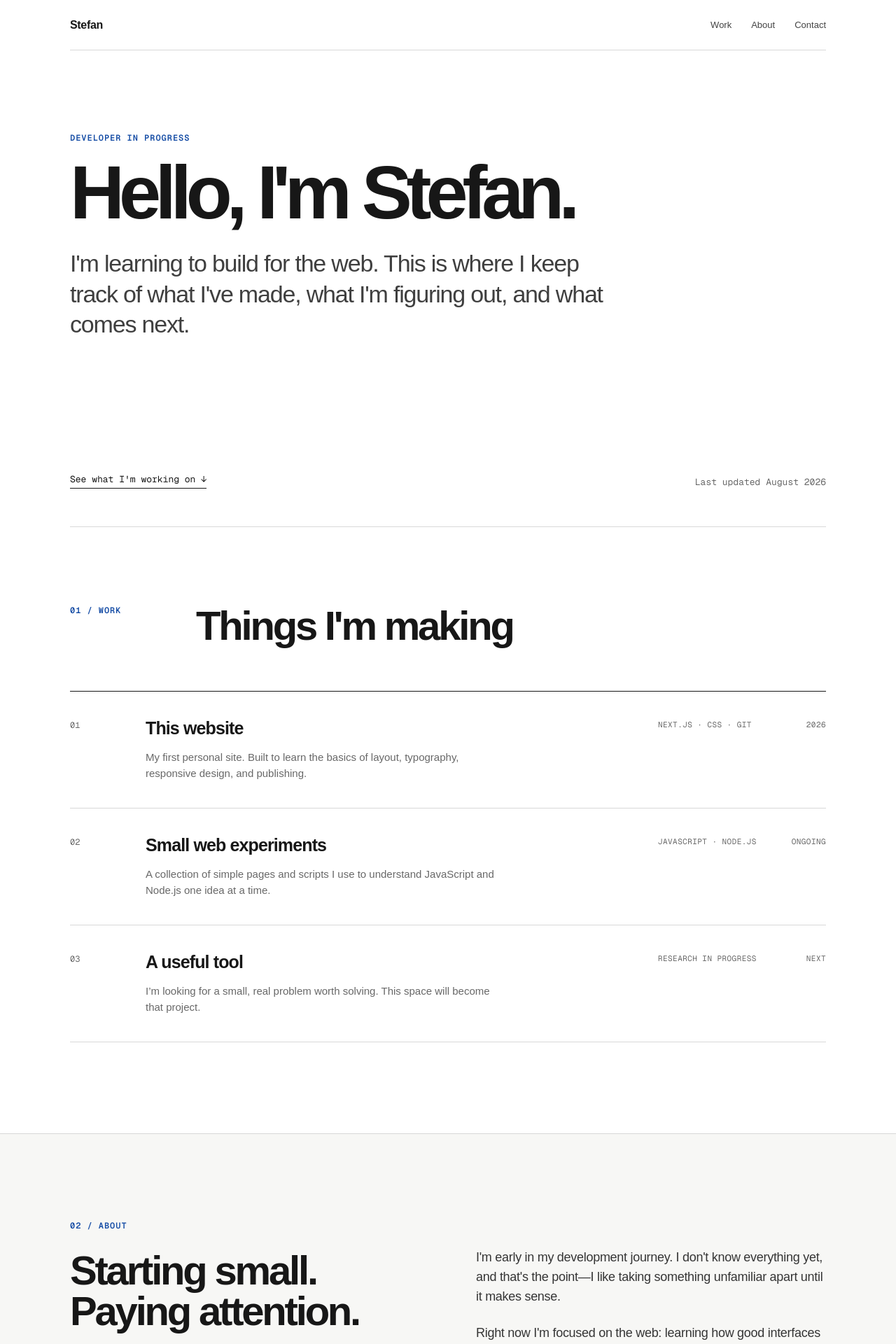
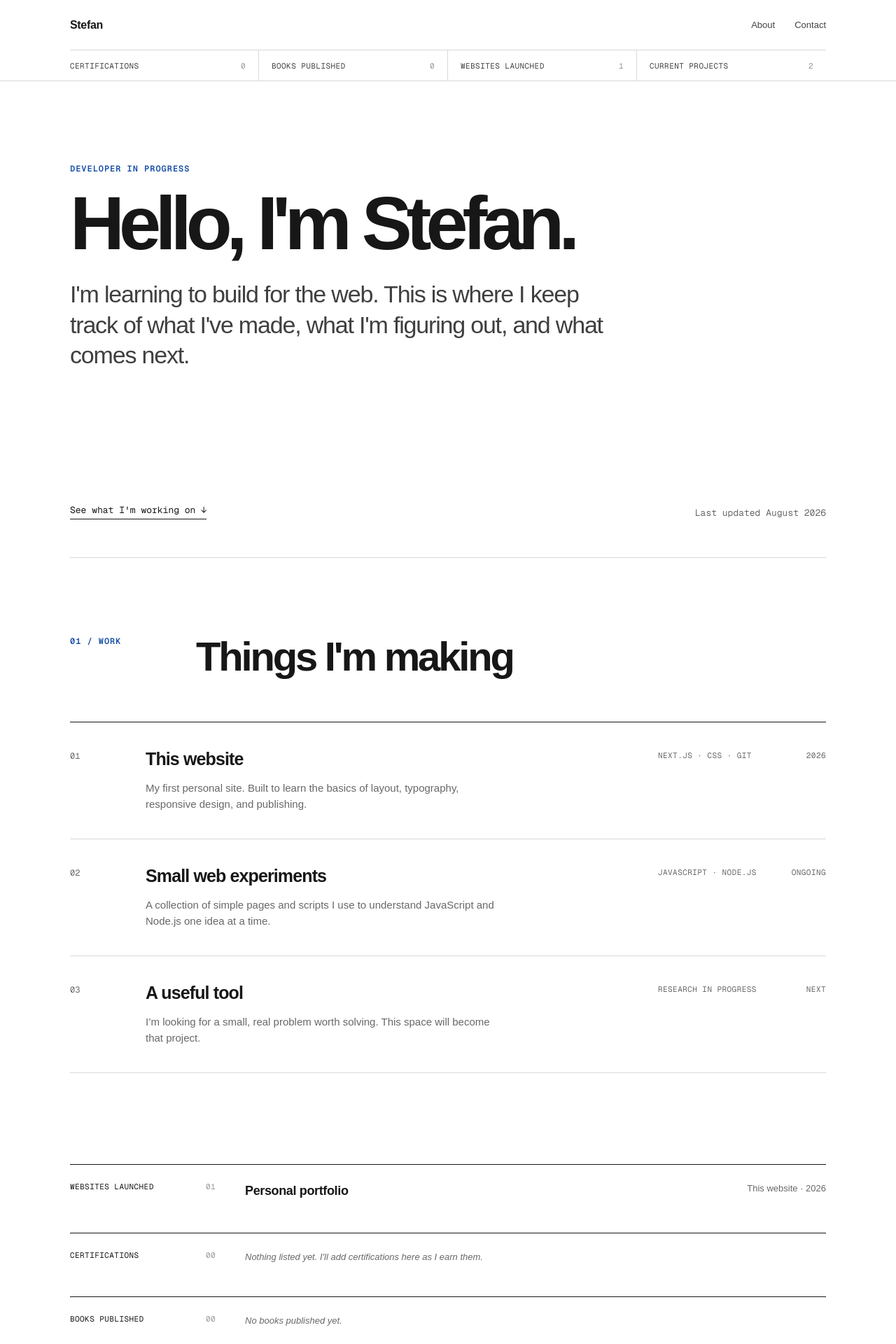
Before and after one commit to WHYDOESTHISWORLDEXIST/stefan-portfolio, a Next.js app: page / in a window 1280 px wide. Shown: the top 1920 px of the page at 70% size. Built offline with nearby package versions, Linux system fonts and the light colour scheme.

Commit message:
Add portfolio topic index

```diff
--- a/app/globals.css
+++ b/app/globals.css
@@ -9,6 +9,10 @@ a { color:inherit; text-decoration:none; }
 .nav { height:72px; display:flex; align-items:center; justify-content:space-between; border-bottom:1px solid var(--line); }
 .wordmark { font-size:16px; font-weight:700; letter-spacing:-.02em; }
 .navLinks { display:flex; gap:28px; font-size:13px; color:#444; }.navLinks a:hover { text-decoration:underline; text-underline-offset:4px; }
+.topicBar { position:sticky; top:0; z-index:20; background:rgba(255,255,255,.96); border-bottom:1px solid var(--line); backdrop-filter:blur(12px); }
+.topicBarInner { display:grid; grid-template-columns:repeat(4,1fr); }
+.topicBar a { min-width:0; padding:15px 18px 14px 0; display:flex; align-items:center; justify-content:space-between; gap:12px; border-right:1px solid var(--line); color:#444; font:11px var(--font-geist-mono),monospace; text-transform:uppercase; letter-spacing:.04em; }
+.topicBar a:not(:first-child) { padding-left:18px; }.topicBar a:last-child { border-right:0; }.topicBar a:hover span { color:var(--accent); }.topicBar strong { font-weight:400; color:#999; }
 .hero { min-height:680px; padding:118px 0 54px; display:flex; flex-direction:column; align-items:flex-start; }
 .kicker,.sectionHead>p { margin:0; color:var(--accent); font:600 12px/1.2 var(--font-geist-mono),monospace; text-transform:uppercase; letter-spacing:.08em; }
 .hero h1 { margin:20px 0 28px; font-size:clamp(60px,9vw,108px); line-height:.95; letter-spacing:-.075em; font-weight:600; }
@@ -17,7 +21,8 @@ a { color:inherit; text-decoration:none; }
 .heroMeta a { color:var(--ink); border-bottom:1px solid var(--ink); padding-bottom:3px; }
 .work { padding:112px 0 130px; border-top:1px solid var(--line); }.sectionHead { display:grid; grid-template-columns:180px 1fr; margin-bottom:64px; }.sectionHead h2 { margin:0; font-size:clamp(38px,5vw,58px); line-height:1; letter-spacing:-.055em; font-weight:600; }
 .projectList { border-top:1px solid var(--ink); }.project { display:grid; grid-template-columns:70px 1fr 240px; gap:38px; padding:34px 0 38px; border-bottom:1px solid var(--line); }.projectNumber { padding-top:6px; color:var(--muted); font:12px var(--font-geist-mono),monospace; }.project h3 { margin:0 0 10px; font-size:25px; letter-spacing:-.035em; font-weight:600; }.project p { max-width:520px; margin:0; color:var(--muted); font-size:15px; line-height:1.55; }.projectMeta { display:flex; justify-content:space-between; gap:16px; padding-top:6px; color:var(--muted); font:11px/1.4 var(--font-geist-mono),monospace; text-transform:uppercase; letter-spacing:.04em; }
+.record { padding:0 0 130px; }.recordBlock { scroll-margin-top:72px; display:grid; grid-template-columns:250px 1fr; border-top:1px solid var(--ink); padding:24px 0 46px; }.recordTitle { display:flex; justify-content:space-between; padding-right:42px; }.recordTitle p,.recordTitle span { margin:0; font:11px var(--font-geist-mono),monospace; text-transform:uppercase; letter-spacing:.04em; }.recordTitle span { color:#999; }.recordEntry { display:flex; justify-content:space-between; gap:24px; }.recordEntry strong { font-size:18px; letter-spacing:-.02em; }.recordEntry span,.emptyEntry { color:var(--muted); font-size:13px; line-height:1.5; }.emptyEntry { font-style:italic; }
 .about { background:var(--paper); border-block:1px solid var(--line); padding:124px 0; }.aboutGrid { display:grid; grid-template-columns:1fr 1fr; gap:80px; }.about .sectionHead { display:block; }.about .sectionHead>p { margin-bottom:28px; }.aboutCopy { padding-top:39px; }.aboutCopy>p { margin:0 0 24px; color:#353535; font-size:18px; line-height:1.55; letter-spacing:-.016em; }.aboutCopy dl { margin:54px 0 0; border-top:1px solid var(--line); }.aboutCopy dl div { display:grid; grid-template-columns:130px 1fr; padding:16px 0; border-bottom:1px solid var(--line); }.aboutCopy dt { color:var(--muted); font:11px var(--font-geist-mono),monospace; text-transform:uppercase; }.aboutCopy dd { margin:0; font-size:13px; }
 .contact { padding:132px 0 144px; }.contact h2 { max-width:880px; margin:28px 0 54px; font-size:clamp(42px,6vw,72px); line-height:1.06; letter-spacing:-.06em; font-weight:600; }.emailLink { display:inline-block; color:var(--accent); font-size:19px; border-bottom:1px solid currentColor; padding-bottom:4px; }.footer { padding:28px 0 34px; border-top:1px solid var(--line); display:flex; justify-content:space-between; color:var(--muted); font:11px var(--font-geist-mono),monospace; text-transform:uppercase; letter-spacing:.04em; }
-@media (max-width:760px) { .shell{width:min(100% - 32px,1080px)}.navLinks{gap:16px}.hero{min-height:610px;padding-top:90px}.hero h1{font-size:clamp(58px,18vw,78px)}.intro{font-size:23px}.heroMeta{display:block}.heroMeta span{display:block;margin-top:18px}.work{padding:86px 0 100px}.sectionHead{display:block;margin-bottom:44px}.sectionHead>p{margin-bottom:20px}.project{grid-template-columns:36px 1fr;gap:12px;padding:28px 0}.projectMeta{grid-column:2;justify-content:flex-start;margin-top:4px}.about{padding:90px 0}.aboutGrid{grid-template-columns:1fr;gap:0}.aboutCopy{padding-top:0}.contact{padding:96px 0 110px}.contact h2{font-size:45px}.footer{padding-bottom:28px}}
+@media (max-width:760px) { .shell{width:min(100% - 32px,1080px)}.navLinks{gap:16px}.topicBar{overflow-x:auto}.topicBarInner{width:650px;margin-left:16px}.topicBar a{padding-block:13px}.hero{min-height:610px;padding-top:90px}.hero h1{font-size:clamp(58px,18vw,78px)}.intro{font-size:23px}.heroMeta{display:block}.heroMeta span{display:block;margin-top:18px}.work{padding:86px 0 100px}.sectionHead{display:block;margin-bottom:44px}.sectionHead>p{margin-bottom:20px}.project{grid-template-columns:36px 1fr;gap:12px;padding:28px 0}.projectMeta{grid-column:2;justify-content:flex-start;margin-top:4px}.record{padding-bottom:90px}.recordBlock{grid-template-columns:1fr;gap:24px}.recordTitle{padding-right:0}.recordEntry{display:block}.recordEntry span{display:block;margin-top:8px}.about{padding:90px 0}.aboutGrid{grid-template-columns:1fr;gap:0}.aboutCopy{padding-top:0}.contact{padding:96px 0 110px}.contact h2{font-size:45px}.footer{padding-bottom:28px}}
 @media (prefers-reduced-motion:reduce){html{scroll-behavior:auto}}
--- a/app/page.tsx
+++ b/app/page.tsx
@@ -24,8 +24,16 @@ export default function Home() {
     <main id="top">
       <nav className="nav shell" aria-label="Main navigation">
         <a className="wordmark" href="#top">Stefan</a>
-        <div className="navLinks"><a href="#work">Work</a><a href="#about">About</a><a href="#contact">Contact</a></div>
+        <div className="navLinks"><a href="#about">About</a><a href="#contact">Contact</a></div>
       </nav>
+      <div className="topicBar" aria-label="Portfolio topics">
+        <div className="shell topicBarInner">
+          <a href="#certifications"><span>Certifications</span><strong>0</strong></a>
+          <a href="#books"><span>Books published</span><strong>0</strong></a>
+          <a href="#websites"><span>Websites launched</span><strong>1</strong></a>
+          <a href="#projects"><span>Current projects</span><strong>2</strong></a>
+        </div>
+      </div>
 
       <section className="hero shell">
         <p className="kicker">Developer in progress</p>
@@ -34,7 +42,7 @@ export default function Home() {
         <div className="heroMeta"><a href="#work">See what I&apos;m working on ↓</a><span>Last updated August 2026</span></div>
       </section>
 
-      <section className="work shell" id="work">
+      <section className="work shell" id="projects">
         <header className="sectionHead"><p>01 / Work</p><h2>Things I&apos;m making</h2></header>
         <div className="projectList">
           {projects.map((project, index) => (
@@ -44,6 +52,21 @@ export default function Home() {
               <div className="projectMeta"><span>{project.tools}</span><span>{project.year}</span></div>
             </article>
           ))}
+        </div>
+      </section>
+
+      <section className="record shell" aria-label="Published work and credentials">
+        <div className="recordBlock" id="websites">
+          <div className="recordTitle"><p>Websites launched</p><span>01</span></div>
+          <div className="recordEntry"><strong>Personal portfolio</strong><span>This website · 2026</span></div>
+        </div>
+        <div className="recordBlock" id="certifications">
+          <div className="recordTitle"><p>Certifications</p><span>00</span></div>
+          <div className="emptyEntry">Nothing listed yet. I&apos;ll add certifications here as I earn them.</div>
+        </div>
+        <div className="recordBlock" id="books">
+          <div className="recordTitle"><p>Books published</p><span>00</span></div>
+          <div className="emptyEntry">No books published yet.</div>
         </div>
       </section>
 
```
